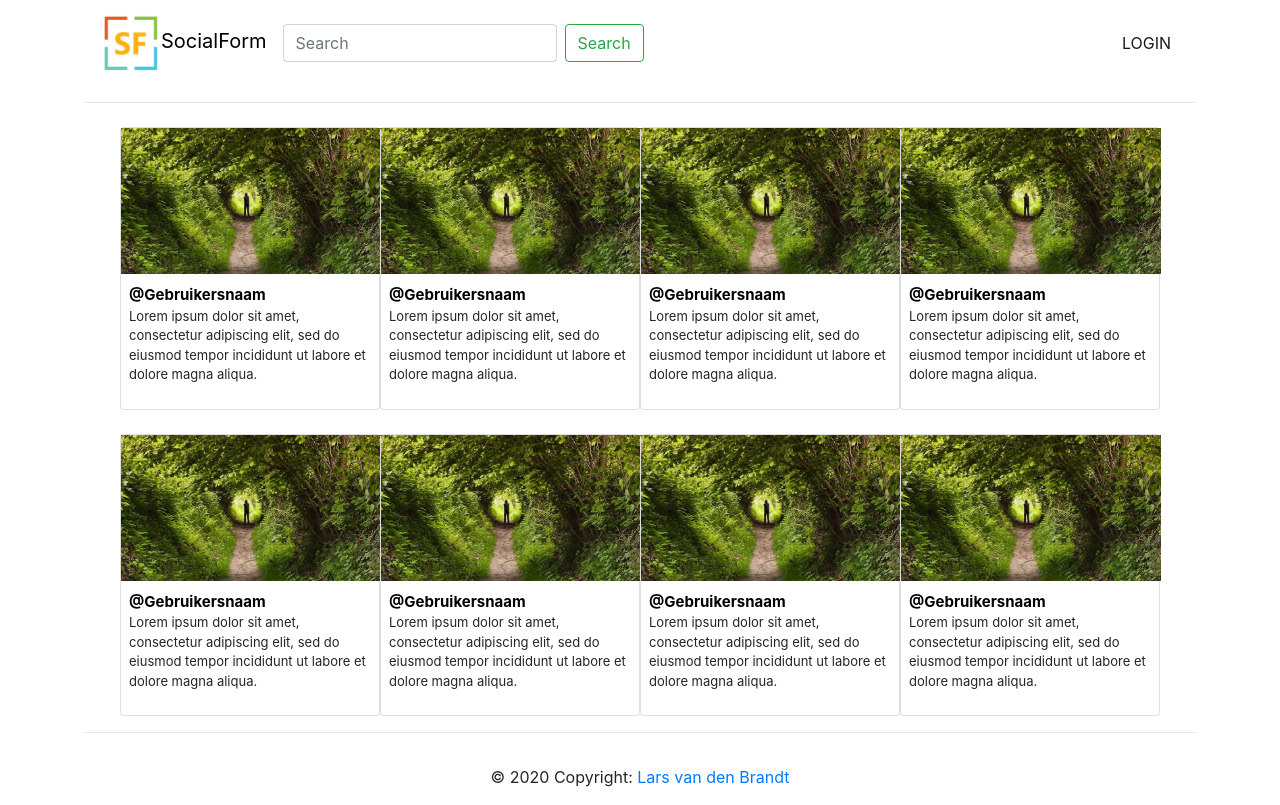
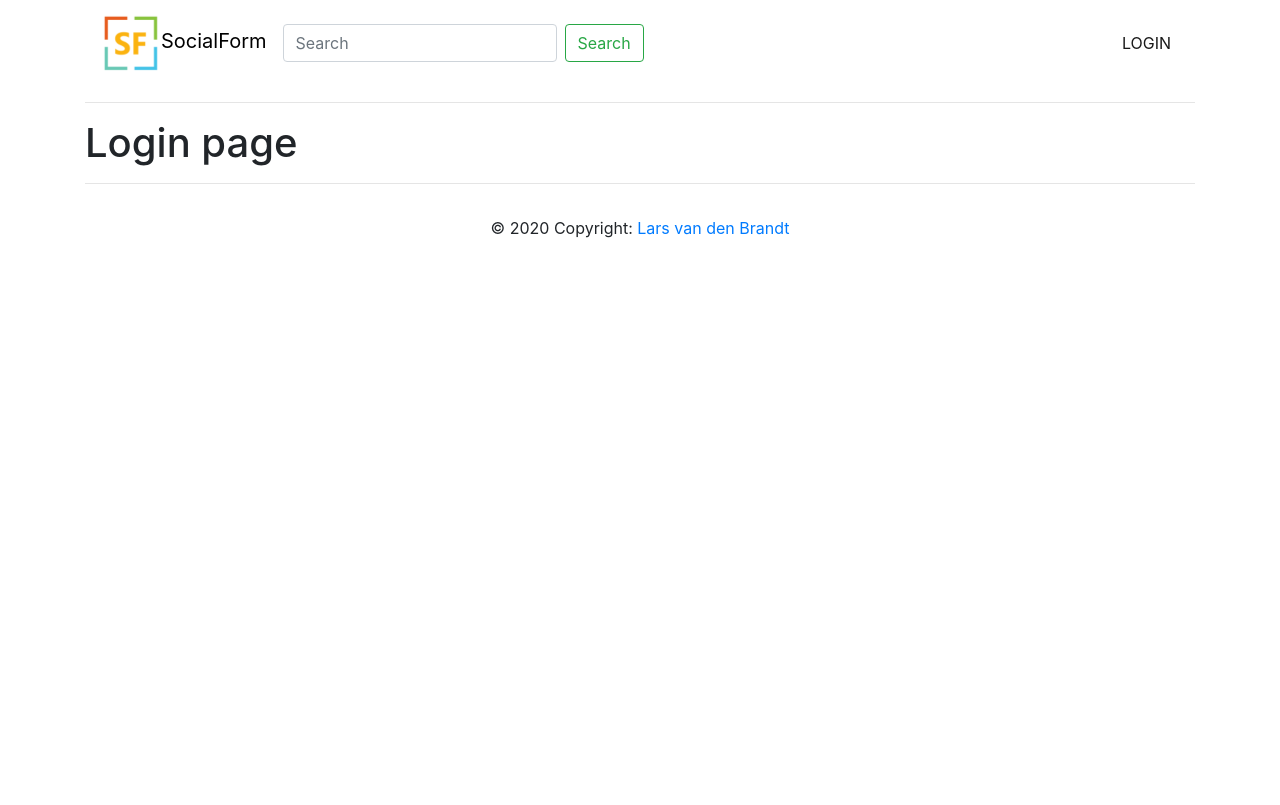
Before and after one commit to LarsvdBrandt/SocialForm, a React (Create React App) app in the folder socialform_web_app/: page /Login in a window 1280 px wide. Built offline with nearby package versions, Linux system fonts and the light colour scheme.

Commit message:
basic routing system

```diff
--- a/socialform_web_app/package.json
+++ b/socialform_web_app/package.json
@@ -12,6 +12,7 @@
     "react": "^16.13.1",
     "react-bootstrap": "^1.3.0",
     "react-dom": "^16.13.1",
+    "react-router-dom": "^5.2.0",
     "react-scripts": "3.4.3"
   },
   "scripts": {
--- a/socialform_web_app/src/App.js
+++ b/socialform_web_app/src/App.js
@@ -1,19 +1,27 @@
 import React, { Component } from "react";
 import "./App.css";
-import Navbar from "./components/Navbar.js";
 import "bootstrap/dist/css/bootstrap.min.css";
+import Navbar from "./components/Navbar";
+import CardIndex from "./components/CardIndex.js";
 import BodyIndex from "./components/BodyIndex";
 import Footer from "./components/Footer";
+import PhotoDetails from "./components/PhotoDetails";
+import Login from "./components/Login";
+import { BrowserRouter as Router, Switch, Route } from "react-router-dom";
 
 function App() {
   return (
+    <Router>
       <div className="container">
         <Navbar />
         <hr />
-      <BodyIndex />
+        <Route exact path="/" component={BodyIndex} />
+        <Route path="/Login" component={Login} />
+        <Route path="/PhotoDetails" component={PhotoDetails} />
         <hr />
         <Footer />
       </div>
+    </Router>
   );
 }
 
--- a/socialform_web_app/src/components/BodyIndex.js
+++ b/socialform_web_app/src/components/BodyIndex.js
@@ -1,133 +1,19 @@
 import React from "react";
-import Card from "react-bootstrap/Card";
-import Button from "react-bootstrap/Button";
 import testPhoto from "../images/TestPhoto.png";
-import { CardDeck } from "react-bootstrap";
+import { Link } from "react-router-dom";
+import CardIndex from "./CardIndex";
 
 function BodyIndex() {
   return (
     <div class="row mt-4 justify-content-center">
-      <div class="card" style={{ width: "260px" }}>
-        <a href="Photodetails">
-          <img className="card-image-index" src={testPhoto} alt="Logo" />
-        </a>
-        <div class="card-body-index">
-          <a class="card-title-index" href="username">
-            @Gebruikersnaam
-          </a>
-          <p class="card-text-index">
-            Lorem ipsum dolor sit amet, consectetur adipiscing elit, sed do
-            eiusmod tempor incididunt ut labore et dolore magna aliqua.
-          </p>
-        </div>
-      </div>
-
-      <div class="card" style={{ width: "260px" }}>
-        <a href="Photodetails">
-          <img className="card-image-index" src={testPhoto} alt="Logo" />
-        </a>
-        <div class="card-body-index">
-          <a class="card-title-index" href="username">
-            @Gebruikersnaam
-          </a>
-          <p class="card-text-index">
-            Lorem ipsum dolor sit amet, consectetur adipiscing elit, sed do
-            eiusmod tempor incididunt ut labore et dolore magna aliqua.
-          </p>
-        </div>
-      </div>
-
-      <div class="card" style={{ width: "260px" }}>
-        <a href="Photodetails">
-          <img className="card-image-index" src={testPhoto} alt="Logo" />
-        </a>
-        <div class="card-body-index">
-          <a class="card-title-index" href="username">
-            @Gebruikersnaam
-          </a>
-          <p class="card-text-index">
-            Lorem ipsum dolor sit amet, consectetur adipiscing elit, sed do
-            eiusmod tempor incididunt ut labore et dolore magna aliqua.
-          </p>
-        </div>
-      </div>
-
-      <div class="card" style={{ width: "260px" }}>
-        <a href="Photodetails">
-          <img className="card-image-index" src={testPhoto} alt="Logo" />
-        </a>
-        <div class="card-body-index">
-          <a class="card-title-index" href="username">
-            @Gebruikersnaam
-          </a>
-          <p class="card-text-index">
-            Lorem ipsum dolor sit amet, consectetur adipiscing elit, sed do
-            eiusmod tempor incididunt ut labore et dolore magna aliqua.
-          </p>
-        </div>
-      </div>
-
-      <div class="row mt-4 justify-content-center">
-        <div class="card" style={{ width: "260px" }}>
-          <a href="Photodetails">
-            <img className="card-image-index" src={testPhoto} alt="Logo" />
-          </a>
-          <div class="card-body-index">
-            <a class="card-title-index" href="username">
-              @Gebruikersnaam
-            </a>
-            <p class="card-text-index">
-              Lorem ipsum dolor sit amet, consectetur adipiscing elit, sed do
-              eiusmod tempor incididunt ut labore et dolore magna aliqua.
-            </p>
-          </div>
-        </div>
-
-        <div class="card" style={{ width: "260px" }}>
-          <a href="Photodetails">
-            <img className="card-image-index" src={testPhoto} alt="Logo" />
-          </a>
-          <div class="card-body-index">
-            <a class="card-title-index" href="username">
-              @Gebruikersnaam
-            </a>
-            <p class="card-text-index">
-              Lorem ipsum dolor sit amet, consectetur adipiscing elit, sed do
-              eiusmod tempor incididunt ut labore et dolore magna aliqua.
-            </p>
-          </div>
-        </div>
-
-        <div class="card" style={{ width: "260px" }}>
-          <a href="Photodetails">
-            <img className="card-image-index" src={testPhoto} alt="Logo" />
-          </a>
-          <div class="card-body-index">
-            <a class="card-title-index" href="username">
-              @Gebruikersnaam
-            </a>
-            <p class="card-text-index">
-              Lorem ipsum dolor sit amet, consectetur adipiscing elit, sed do
-              eiusmod tempor incididunt ut labore et dolore magna aliqua.
-            </p>
-          </div>
-        </div>
-
-        <div class="card" style={{ width: "260px" }}>
-          <a href="Photodetails">
-            <img className="card-image-index" src={testPhoto} alt="Logo" />
-          </a>
-          <div class="card-body-index">
-            <a class="card-title-index" href="username">
-              @Gebruikersnaam
-            </a>
-            <p class="card-text-index">
-              Lorem ipsum dolor sit amet, consectetur adipiscing elit, sed do
-              eiusmod tempor incididunt ut labore et dolore magna aliqua.
-            </p>
-          </div>
-        </div>
-      </div>
+      <CardIndex />
+      <CardIndex />
+      <CardIndex />
+      <CardIndex />
+      <CardIndex />
+      <CardIndex />
+      <CardIndex />
+      <CardIndex />
     </div>
   );
 }
--- /dev/null
+++ b/socialform_web_app/src/components/CardIndex.js
@@ -0,0 +1,24 @@
+import React from "react";
+import testPhoto from "../images/TestPhoto.png";
+import { Link } from "react-router-dom";
+
+function CardIndex() {
+  return (
+    <div class="card" style={{ width: "260px" }}>
+      <Link to="/PhotoDetails">
+        <img className="card-image-index" src={testPhoto} alt="Logo" />
+      </Link>
+      <div class="card-body-index">
+        <a class="card-title-index" href="username">
+          @Gebruikersnaam
+        </a>
+        <p class="card-text-index">
+          Lorem ipsum dolor sit amet, consectetur adipiscing elit, sed do
+          eiusmod tempor incididunt ut labore et dolore magna aliqua.
+        </p>
+      </div>
+    </div>
+  );
+}
+
+export default CardIndex;
--- /dev/null
+++ b/socialform_web_app/src/components/Login.js
@@ -0,0 +1,7 @@
+import React from "react";
+
+function Login() {
+  return <h1>Login page</h1>;
+}
+
+export default Login;
--- a/socialform_web_app/src/components/Navbar.js
+++ b/socialform_web_app/src/components/Navbar.js
@@ -1,13 +1,14 @@
 import React from "react";
 import socialformlogo from "../images/socialformlogo.png";
+import { Link } from "react-router-dom";
 
 function Navbar() {
   return (
     <nav className="navbar navbar-expand-lg navbar-light">
-      <a className="navbar-title" href="http://localhost:3003/">
+      <Link to="/" className="navbar-title">
         <img className="navbar-Logo" src={socialformlogo} alt="Logo" />
         SocialForm
-      </a>
+      </Link>
       <button
         className="navbar-toggler"
         type="button"
@@ -37,9 +38,9 @@ function Navbar() {
         </form>
         <ul className="navbar-nav ml-auto">
           <li className="nav-item active">
-            <a className="nav-link text-uppercase" href="login">
+            <Link to="/Login" className="nav-link text-uppercase">
               Login
-            </a>
+            </Link>
           </li>
         </ul>
       </div>
--- /dev/null
+++ b/socialform_web_app/src/components/PhotoDetails.js
@@ -0,0 +1,15 @@
+import React from "react";
+import Card from "react-bootstrap/Card";
+import Button from "react-bootstrap/Button";
+import testPhoto from "../images/TestPhoto.png";
+import { CardDeck } from "react-bootstrap";
+
+function PhotoDetails() {
+  return (
+    <a href="Photodetails">
+      <img className="card-image-index" src={testPhoto} alt="Logo" />
+    </a>
+  );
+}
+
+export default PhotoDetails;
```
Also changed, not shown: socialform_web_app/src/index.js (+8 -0 lines), 1 other file (tests, documents, lock files or other folders). Lines whose indentation alone changed are shown as unchanged.
